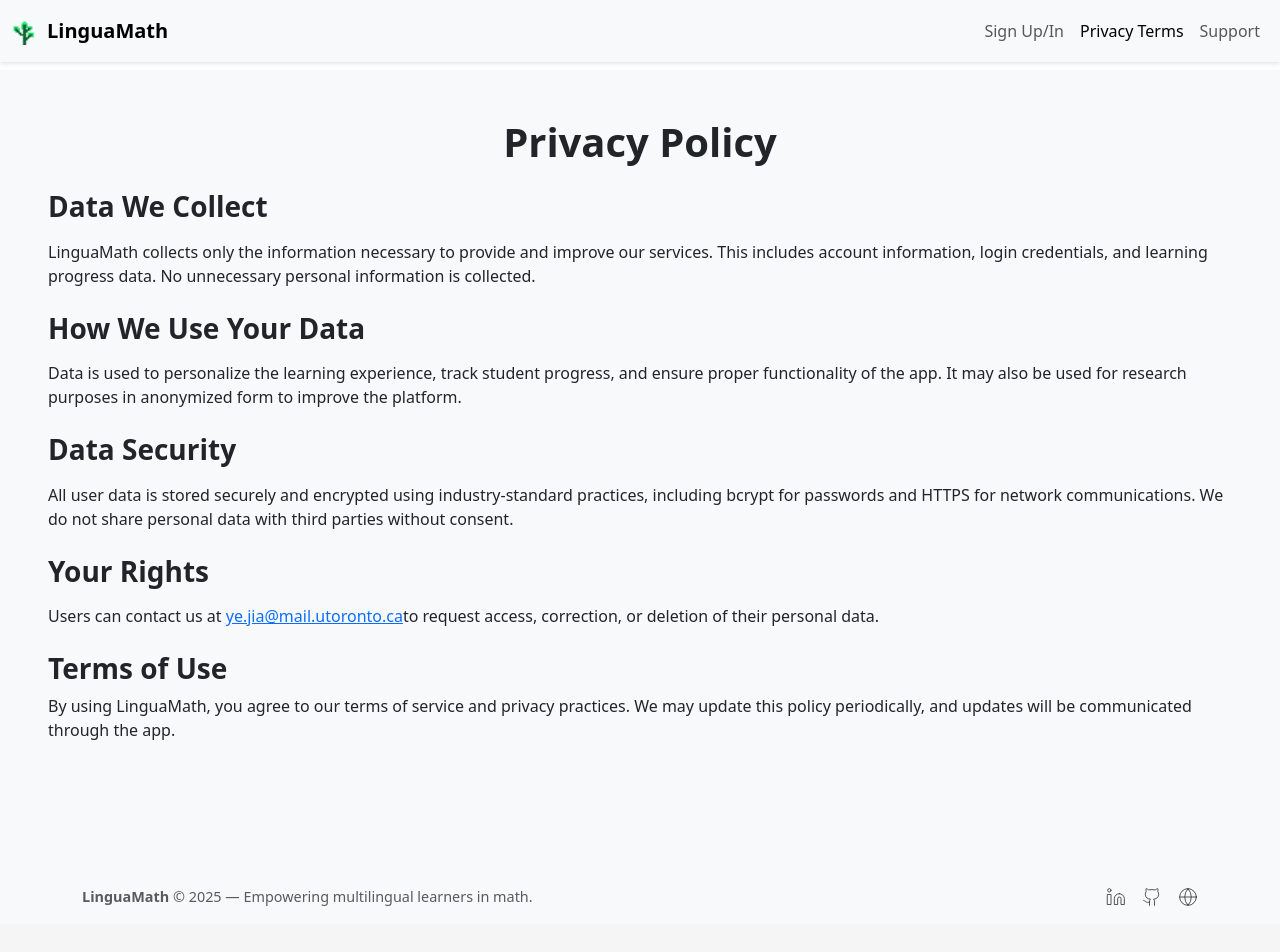
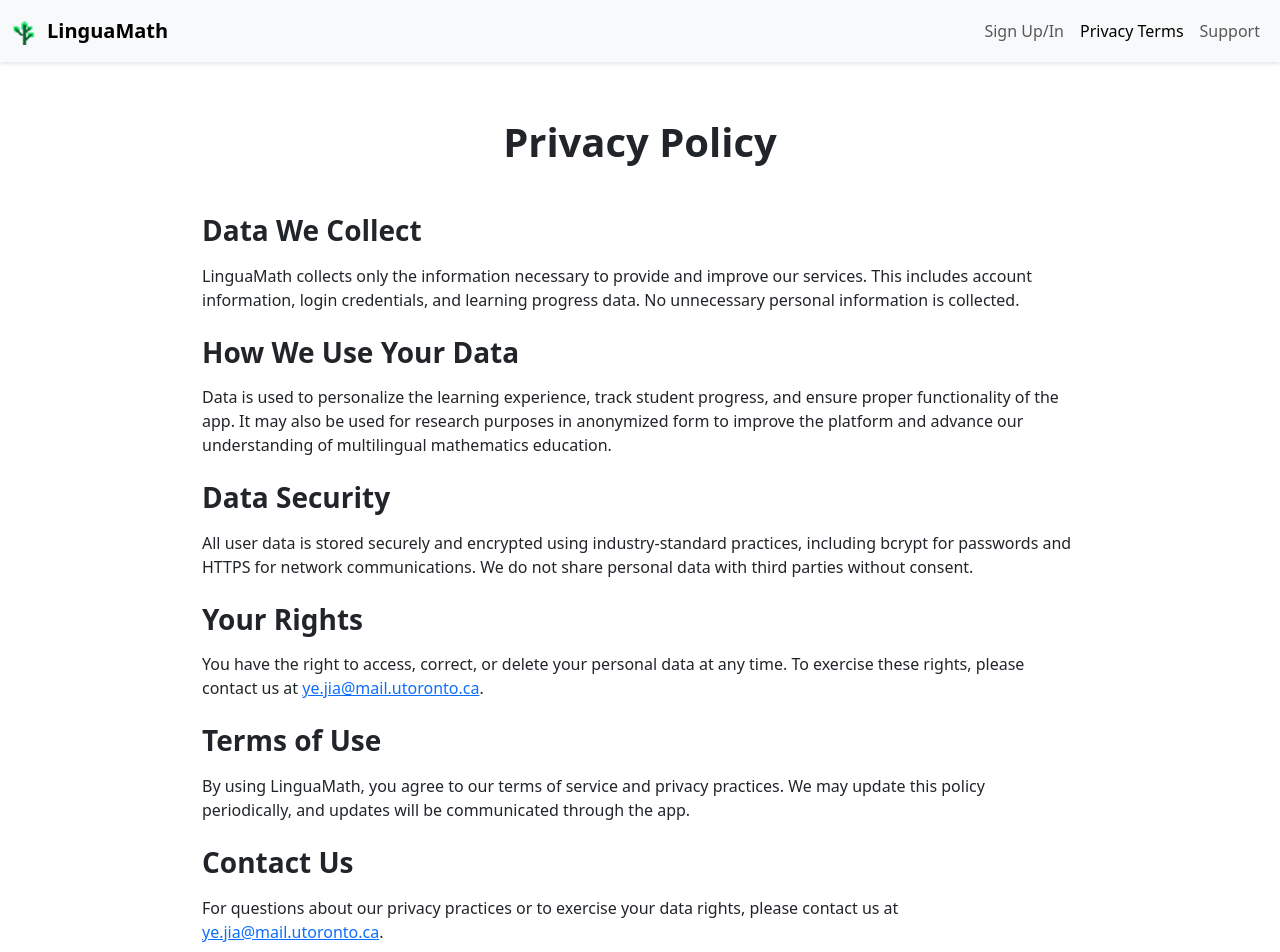
Before and after one commit to emilyyejia/LinguaMath, a React (Vite) app in the folder frontend/: page /about in a window 1280 px wide. Shown: the top 952 px of the page. Before the commit the page ends 924 px from the top, so only its background shows below. Built offline with nearby package versions, Linux system fonts and the light colour scheme.

Commit message:
Fix Support and Privacy Scrolling Issue

```diff
--- a/frontend/src/pages/AboutPage/AboutPage.jsx
+++ b/frontend/src/pages/AboutPage/AboutPage.jsx
@@ -1,57 +1,78 @@
 import React from "react";
 
-export default function PrivacyPage() {
+export default function AboutPage() {
   return (
-    <div className="d-flex flex-column vh-100 overflow-auto p-5" style={{ backgroundColor: '#f8f9fa' }}>
-      <h1 className="fw-bold mb-4 text-center">Privacy Policy</h1>
+    <div className="d-flex flex-column min-vh-100 p-4 p-md-5" style={{ backgroundColor: "white"}}>
+      <div className="container" style={{ maxWidth: "900px" }}>
+
+        {/* Main Title */}
+        <h1 className="fw-bold mb-5 text-center">Privacy Policy</h1>
+
+        {/* Privacy Policy Section */}
+        <section className="mb-5">
 
           {/* Data Collection */}
-      <section className="mb-2">
+          <div className="mb-4">
             <h3 className="fw-semibold mb-3">Data We Collect</h3>
             <p>
               LinguaMath collects only the information necessary to provide and improve our services.
               This includes account information, login credentials, and learning progress data.
               No unnecessary personal information is collected.
             </p>
-      </section>
+          </div>
 
           {/* How Data is Used */}
-      <section className="mb-2">
+          <div className="mb-4">
             <h3 className="fw-semibold mb-3">How We Use Your Data</h3>
             <p>
               Data is used to personalize the learning experience, track student progress,
               and ensure proper functionality of the app. It may also be used for research purposes
-          in anonymized form to improve the platform.
+              in anonymized form to improve the platform and advance our understanding of
+              multilingual mathematics education.
             </p>
-      </section>
+          </div>
 
           {/* Data Security */}
-      <section className="mb-2">
+          <div className="mb-4">
             <h3 className="fw-semibold mb-3">Data Security</h3>
             <p>
               All user data is stored securely and encrypted using industry-standard practices,
               including bcrypt for passwords and HTTPS for network communications.
               We do not share personal data with third parties without consent.
             </p>
-      </section>
+          </div>
 
           {/* User Rights */}
-      <section className="mb-2">
+          <div className="mb-4">
             <h3 className="fw-semibold mb-3">Your Rights</h3>
             <p>
-          Users can contact us at <a href="mailto:ye.jia@mail.utoronto.ca">ye.jia@mail.utoronto.ca</a>
-          to request access, correction, or deletion of their personal data.
+              You have the right to access, correct, or delete your personal data at any time.
+              To exercise these rights, please contact us at{' '}
+              <a href="mailto:ye.jia@mail.utoronto.ca">ye.jia@mail.utoronto.ca</a>.
             </p>
-      </section>
+          </div>
 
           {/* Terms */}
-      <section>
-        <h3 className="fw-semibold mb-2">Terms of Use</h3>
+          <div className="mb-4">
+            <h3 className="fw-semibold mb-3">Terms of Use</h3>
             <p>
               By using LinguaMath, you agree to our terms of service and privacy practices.
               We may update this policy periodically, and updates will be communicated through the app.
             </p>
+          </div>
+
+          {/* Contact */}
+          <div className="mb-4">
+            <h3 className="fw-semibold mb-3">Contact Us</h3>
+            <p>
+              For questions about our privacy practices or to exercise your data rights,
+              please contact us at{' '}
+              <a href="mailto:ye.jia@mail.utoronto.ca">ye.jia@mail.utoronto.ca</a>.
+            </p>
+          </div>
         </section>
+
+      </div>
     </div>
   );
 }
--- a/frontend/src/pages/SupportPage/SupportPage.jsx
+++ b/frontend/src/pages/SupportPage/SupportPage.jsx
@@ -2,7 +2,7 @@ import React from "react";
 
 export default function SupportPage() {
   return (
-    <div className="d-flex flex-column vh-100 overflow-auto p-5" style={{ backgroundColor: '#f8f9fa' }}>
+    <div className="d-flex flex-column min-vh-100 p-5" style={{ backgroundColor: 'white' }}>
       <h1 className="fw-bold mb-4 text-center">Support</h1>
 
       {/* Contact Us */}
@@ -10,11 +10,11 @@ export default function SupportPage() {
         <h3 className="fw-semibold mb-3">Contact Us</h3>
         <p>
           If you need assistance with your LinguaMath account or have questions about the app,
-          we’re here to help. Please reach out to us via email and include your username
+          we're here to help. Please reach out to us via email and include your username
           and a description of the issue so we can respond promptly.
         </p>
         <p>
-          Email: <a href="mailto:support@linguamath.com">ye.jia@mail.utoronto.ca</a>
+          Email: <a href="mailto:ye.jia@mail.utoronto.ca">ye.jia@mail.utoronto.ca</a>
         </p>
       </section>
 
@@ -28,7 +28,7 @@ export default function SupportPage() {
       </section>
 
       {/* FAQ / Tips */}
-      <section>
+      <section className="mb-5">
         <h3 className="fw-semibold mb-3">Tips for Getting Help</h3>
         <ul>
           <li>Provide your username and device type for faster troubleshooting.</li>
```
Lines whose indentation alone changed are shown as unchanged.
